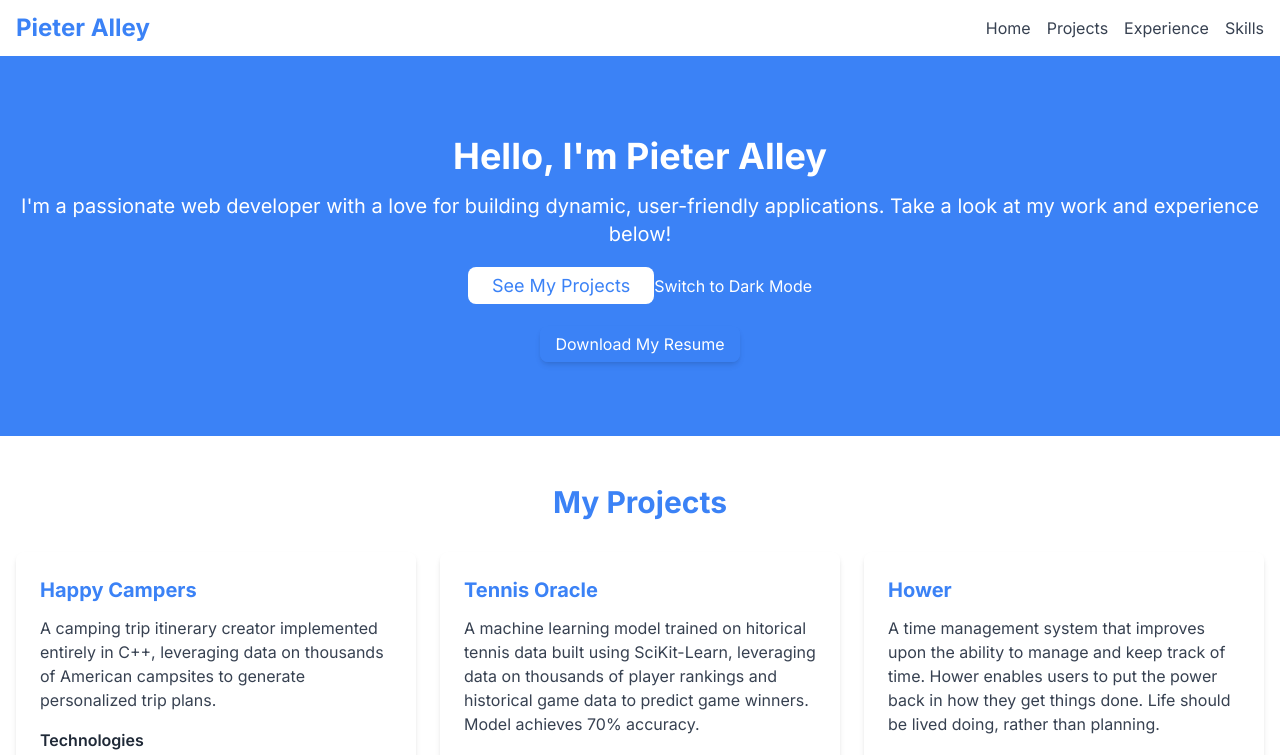
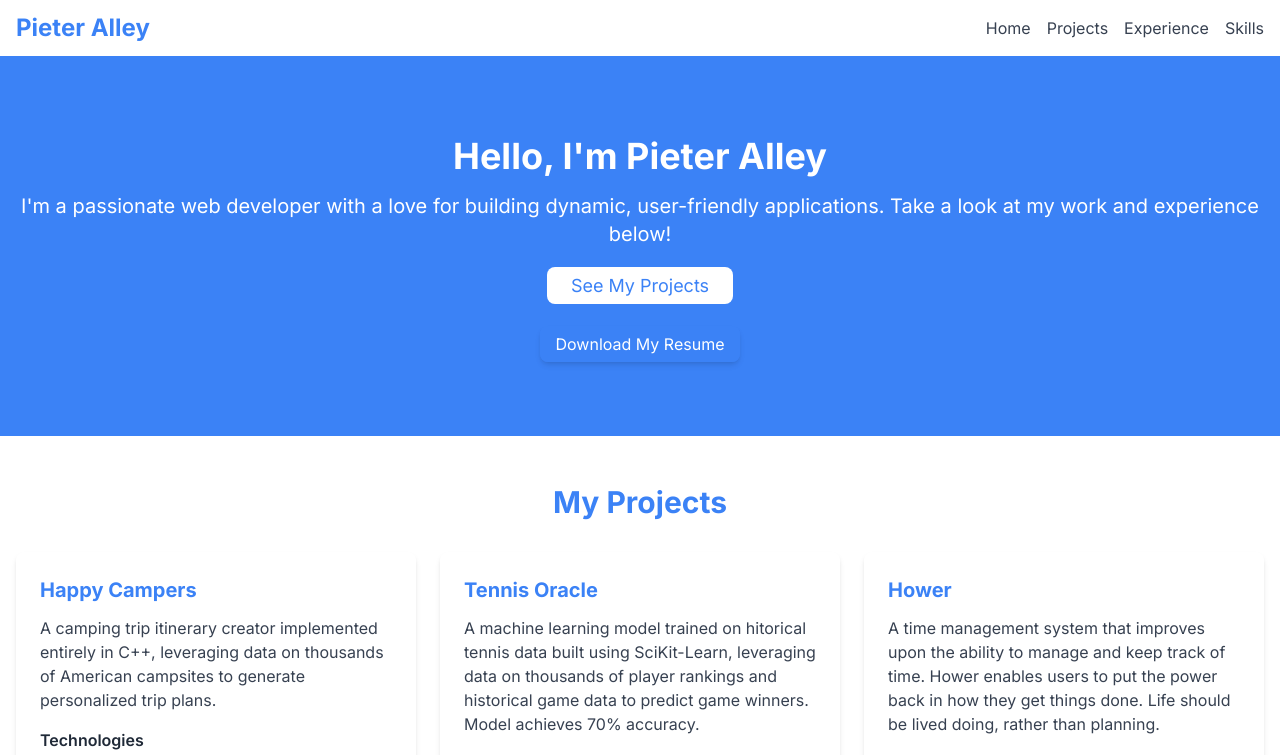
Before and after one commit to pie-t-er/portfolio, a React (Create React App) app: page / in a window 1280 px wide. Shown: the top 755 px of the page. Built offline with nearby package versions, Linux system fonts and the light colour scheme.

Commit message:
Subtle tweaks, moved dark mode to a separate branch, and added resume download

```diff
--- a/src/App.css
+++ b/src/App.css
@@ -66,38 +66,7 @@
   transition: width 1s ease-out;
 }
 
-/* Dark Mode Toggle Styling */
-.dark-mode-toggle {
-  position: fixed;
-  top: 1rem;
-  right: 1rem;
-  width: 50px;
-  height: 50px;
-  border-radius: 50%;
-  display: flex;
-  align-items: center;
-  justify-content: center;
-  background-color: var(--background-light);
-  color: var(--text-light);
-  border: 2px solid var(--primary-light);
-  cursor: pointer;
-  z-index: 1000;
-  transition: all 0.3s ease;
-}
-
-body.dark-mode .dark-mode-toggle {
-  background-color: var(--background-dark);
-  color: var(--text-dark);
-  border-color: var(--primary-dark);
-}
-
-/* Hero Section Styling */
 .hero {
   background-color: var(--hero-bg-light);
   color: var(--text-light);
 }
-
-body .dark-mode .hero {
-  background-color: var(--hero-bg-dark);
-  color: var(--text-dark);
-}
--- a/src/components/DarkMode.js
+++ /dev/null
@@ -1,33 +0,0 @@
-import React, { useState, useEffect } from 'react';
-
-function DarkModeToggle() {
-  const [isDarkMode, setIsDarkMode] = useState(false);
-
-  useEffect(() => {
-    // Load the saved theme preference from localStorage
-    const savedMode = localStorage.getItem('theme');
-    if (savedMode === 'dark') {
-      setIsDarkMode(true);
-      document.body.classList.add('dark-mode');
-    }
-  }, []);
-
-  const toggleMode = () => {
-    setIsDarkMode(!isDarkMode);
-    if (isDarkMode) {
-      document.body.classList.remove('dark-mode');
-      localStorage.setItem('theme', 'light');
-    } else {
-      document.body.classList.add('dark-mode');
-      localStorage.setItem('theme', 'dark');
-    }
-  };
-
-  return (
-    <button onClick={toggleMode} className="dark-mode-toggle">
-      {isDarkMode ? 'Switch to Light Mode' : 'Switch to Dark Mode'}
-    </button>
-  );
-}
-
-export default DarkModeToggle;
--- a/src/components/Hero.js
+++ b/src/components/Hero.js
@@ -19,7 +19,6 @@ function Hero() {
         >
           See My Projects
         </a>
-        <DarkModeToggle />
         <DownloadResume />
       </div>
     </section>
--- a/src/index.css
+++ b/src/index.css
@@ -21,11 +21,3 @@ body {
   background-color: var(--background-light);
   color: var(--text-light);
 }
-
-.dark-mode .bg-brand-primary {
-  background-color: var(--primary-dark);
-}
-
-.dark-mode .text-brand-primary {
-  color: var(--primary-dark);
-}
```
